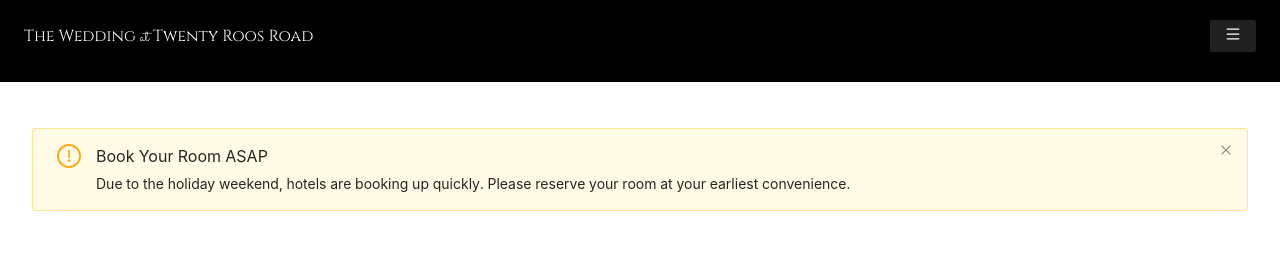
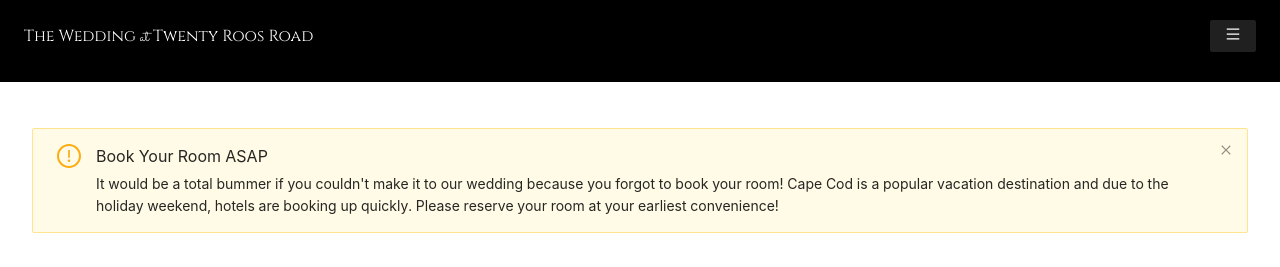
Before and after one commit to marybees/wedding, a React (Create React App) app: page /accommodations in a window 1280 px wide. Shown: the top 267 px of the page. Built offline with nearby package versions, Linux system fonts and the light colour scheme.

Commit message:
Update accommodation alert text.

```diff
--- a/src/Accommodation.js
+++ b/src/Accommodation.js
@@ -52,7 +52,7 @@ function Accommodation() {
         <div style={{padding: '8rem 2rem 2rem 2rem'}}>
             <Alert
                 message='Book Your Room ASAP'
-                description='Due to the holiday weekend, hotels are booking up quickly. Please reserve your room at your earliest convenience.'            type="warning"
+                description="It would be a total bummer if you couldn't make it to our wedding because you forgot to book your room! Cape Cod is a popular vacation destination and due to the holiday weekend, hotels are booking up quickly. Please reserve your room at your earliest convenience!"            type="warning"
                 style={{ marginBottom: '2rem'}}
                 showIcon
                 closable
```
